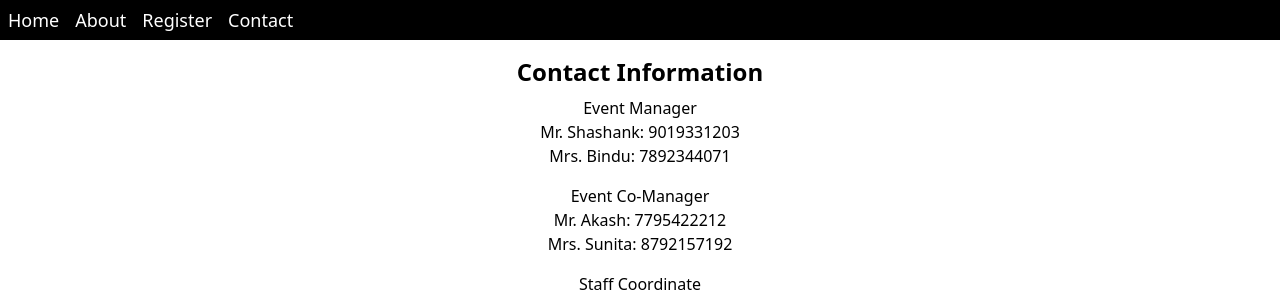
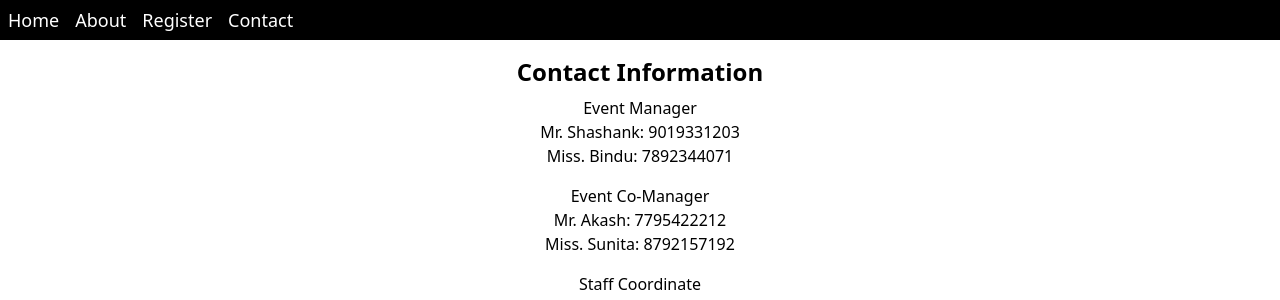
Before and after one commit to ChannabasavaH/Nruthyom, a React (Vite) app in the folder Frontend/: page /#/api/contact in a window 1280 px wide. Shown: the top 300 px of the page. Built offline with nearby package versions, Linux system fonts and the light colour scheme; a web font is replaced by a local one.

Commit message:
made some changes

```diff
--- a/Frontend/src/pages/Contact.jsx
+++ b/Frontend/src/pages/Contact.jsx
@@ -13,12 +13,12 @@
         <div className='flex flex-col justify-center items-center mb-4'>
           <h1>Event Manager</h1>
           <p>Mr. Shashank: 9019331203</p>
-          <p>Mrs. Bindu: 7892344071</p>
+          <p>Miss. Bindu: 7892344071</p>
         </div>
         <div className='flex flex-col justify-center items-center mb-4'>
           <h1>Event Co-Manager</h1>
           <p>Mr. Akash: 7795422212</p>
-          <p>Mrs. Sunita: 8792157192</p>
+          <p>Miss. Sunita: 8792157192</p>
         </div>
         <div className='flex flex-col justify-center items-center mb-4'>
           <h1>Staff Coordinate</h1>
```
